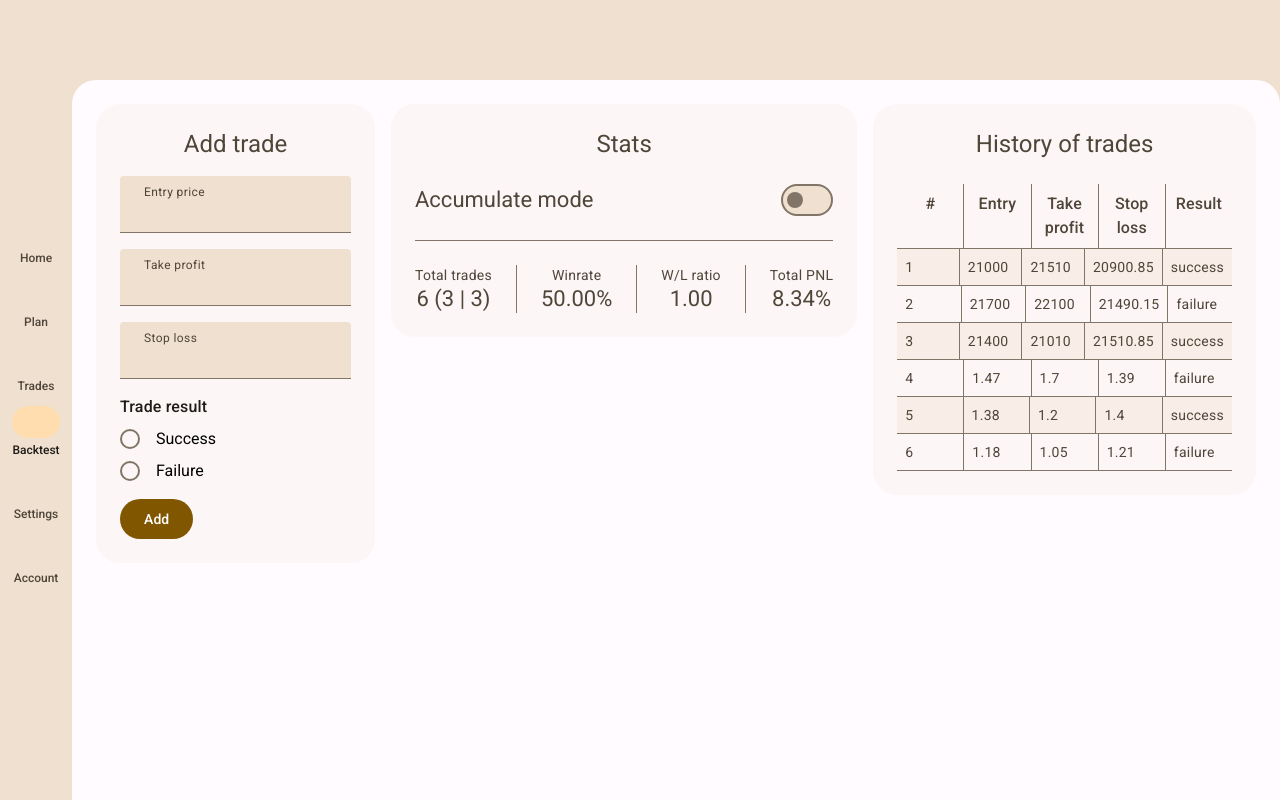
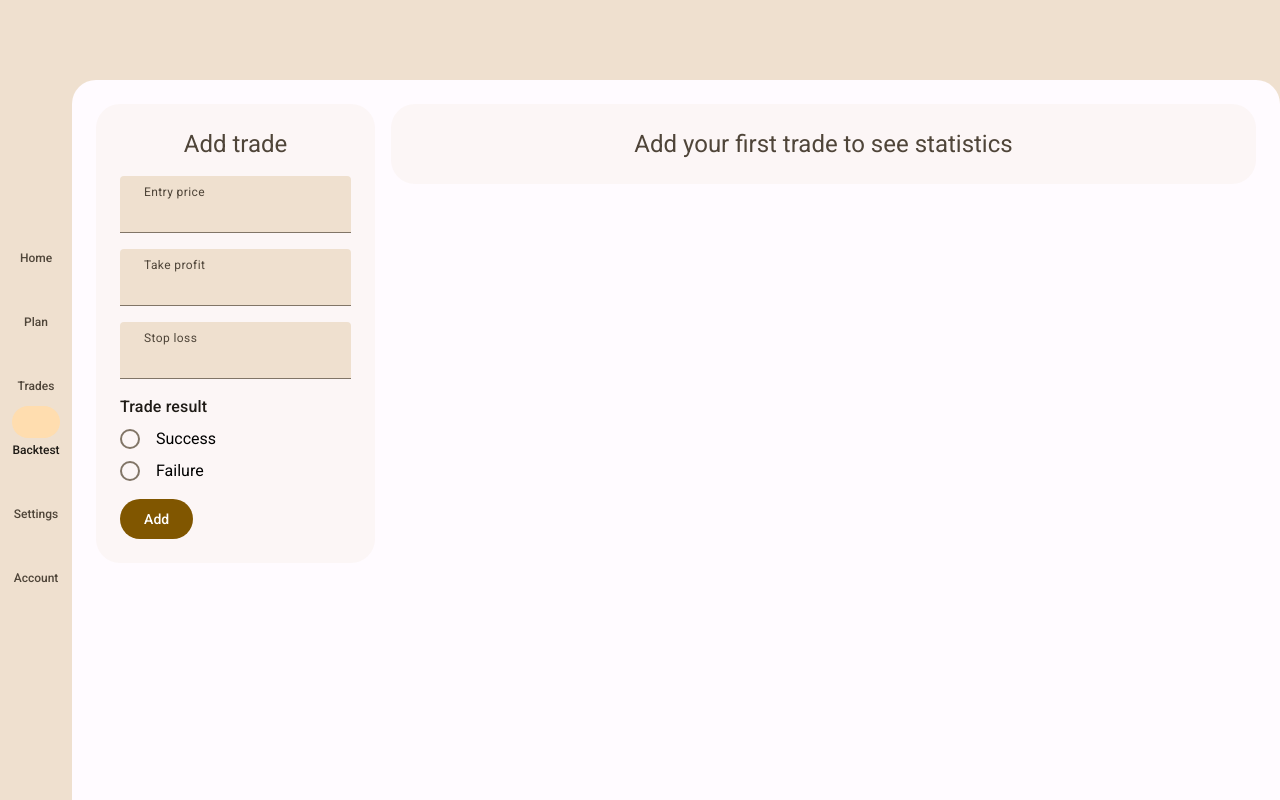
Before and after one commit to 7evenUp/trading-plan, a React (Vite) app: page /backtest in a window 1280 px wide. Built offline with nearby package versions, Linux system fonts and the light colour scheme; some icons are missing.

Commit message:
Added reset form after adding a trade. Improved UX

```diff
--- a/src/components/BacktestForm.tsx
+++ b/src/components/BacktestForm.tsx
@@ -15,7 +15,7 @@ type State = {
 
 type Action = {
   type: string;
-  payload: any;
+  payload?: any;
 };
 
 const reducer = (state: State, action: Action) => {
@@ -43,6 +43,14 @@ const reducer = (state: State, action: Action) => {
         ...state,
         result: action.payload,
       };
+    }
+    case "reset_form": {
+      return {
+        ...state,
+        entry: '',
+        tp: '',
+        sl: ''
+      }
     }
     default:
       throw Error();
@@ -72,6 +80,7 @@ const BacktestForm = () => {
       sl: parseFloat(state.sl),
       result: state.result
     }))
+    dispatch({type: 'reset_form'})
   }
 
   return (
--- a/src/redux/backtest/backtestSlice.ts
+++ b/src/redux/backtest/backtestSlice.ts
@@ -12,42 +12,42 @@ export type Backtest = {
 export type BacktestState = Backtest[];
 
 const initialState: BacktestState = [
-  {
-    entry: 21000.0,
-    tp: 21510.0,
-    sl: 20900.85,
-    result: 'success'
-  },
-  {
-    entry: 21700.0,
-    tp: 22100.0,
-    sl: 21490.15,
-    result: 'failure'
-  },
-  {
-    entry: 21400.0,
-    tp: 21010.0,
-    sl: 21510.85,
-    result: 'success'
-  },
-  {
-    entry: 1.47,
-    tp: 1.7,
-    sl: 1.39,
-    result: 'failure'
-  },
-  {
-    entry: 1.38,
-    tp: 1.2,
-    sl: 1.4,
-    result: 'success'
-  },
-  {
-    entry: 1.18,
-    tp: 1.05,
-    sl: 1.21,
-    result: 'failure'
-  },
+  // {
+  //   entry: 21000.0,
+  //   tp: 21510.0,
+  //   sl: 20900.85,
+  //   result: 'success'
+  // },
+  // {
+  //   entry: 21700.0,
+  //   tp: 22100.0,
+  //   sl: 21490.15,
+  //   result: 'failure'
+  // },
+  // {
+  //   entry: 21400.0,
+  //   tp: 21010.0,
+  //   sl: 21510.85,
+  //   result: 'success'
+  // },
+  // {
+  //   entry: 1.47,
+  //   tp: 1.7,
+  //   sl: 1.39,
+  //   result: 'failure'
+  // },
+  // {
+  //   entry: 1.38,
+  //   tp: 1.2,
+  //   sl: 1.4,
+  //   result: 'success'
+  // },
+  // {
+  //   entry: 1.18,
+  //   tp: 1.05,
+  //   sl: 1.21,
+  //   result: 'failure'
+  // },
 ];
 
 export const backtestSlice = createSlice({
--- a/src/routes/Backtest.tsx
+++ b/src/routes/Backtest.tsx
@@ -23,6 +23,9 @@ const Backtest = () => {
   return (
     <div className="bg-surface rounded-t-3xl h-[90%] w-full flex gap-4 p-6">
       <BacktestForm />
+
+      {backtest.length ? (
+        <>
           <Card>
             <h3 className="text-2xl text-onSurfaceVariant text-center mb-6">
               Stats
@@ -40,7 +43,9 @@ const Backtest = () => {
               <div className="w-full h-[1px] bg-outline" />
               <div className="flex justify-between divide-x divide-outline gap-6 text-onSurfaceVariant">
                 <div className="flex flex-col items-center w-max ">
-              <span className="text-sm tracking-[0.25px]">Total trades</span>
+                  <span className="text-sm tracking-[0.25px]">
+                    Total trades
+                  </span>
                   <span className="text-[22px] leading-7">
                     {backtest.length} ({wins} | {fails})
                   </span>
@@ -120,6 +125,14 @@ const Backtest = () => {
               </tbody>
             </table>
           </Card>
+        </>
+      ) : (
+        <Card className="flex-1">
+          <h3 className="text-2xl text-onSurfaceVariant text-center">
+            Add your first trade to see statistics
+          </h3>
+        </Card>
+      )}
     </div>
   );
 };
```
Lines whose indentation alone changed are shown as unchanged.
